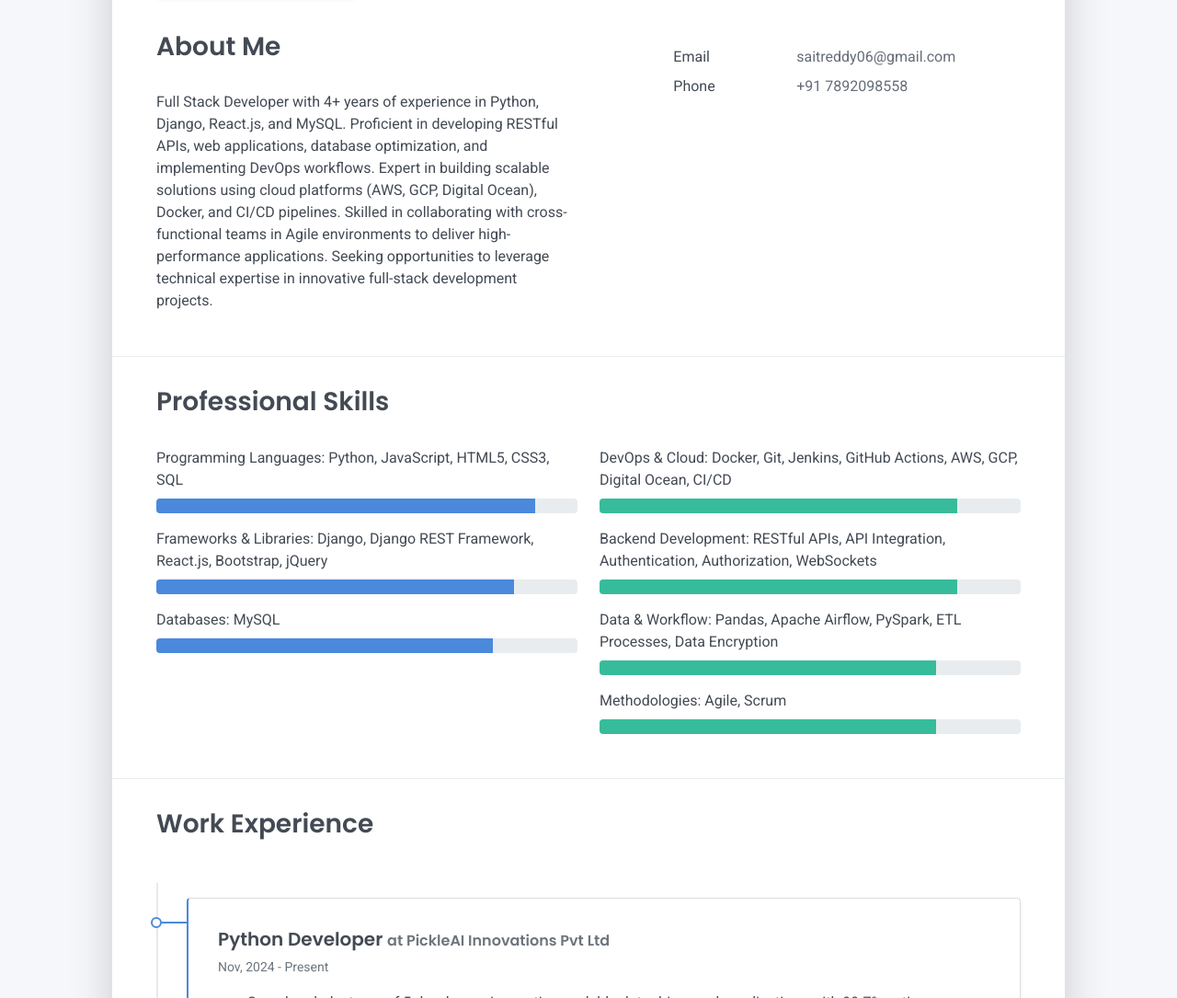
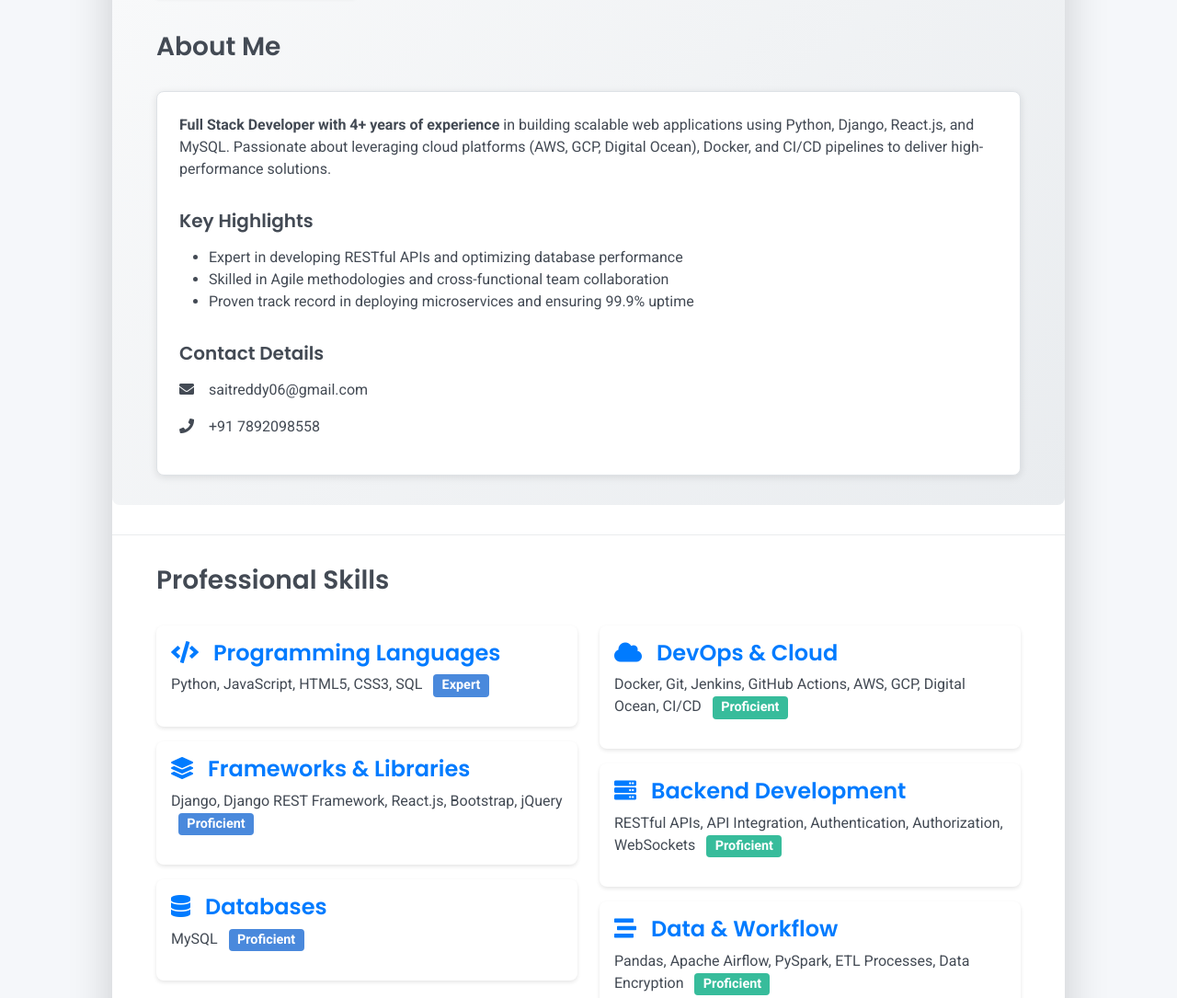
Before and after one commit to saitr/Sai_TR_Resume, a plain HTML site: page index.html in a window 1280 px wide. Shown: the part 391-1476 px from the top of the page at 92% size. Drawn offline with nearby package versions, Linux system fonts and the light colour scheme.

Commit message:
Update index.html

```diff
--- a/index.html
+++ b/index.html
@@ -19,6 +19,35 @@
   <link href="css/bootstrap.min.css?ver=1.2.0" rel="stylesheet">
   <link href="css/aos.css?ver=1.2.0" rel="stylesheet">
   <link href="css/main.css?ver=1.2.0" rel="stylesheet">
+  <style type="text/css">
+    .about-section {
+      background: linear-gradient(135deg, #f8f9fa 0%, #e9ecef 100%);
+      border-radius: 8px;
+      padding: 2rem;
+    }
+    .about-card {
+      background: white;
+      border: 1px solid #dee2e6;
+      border-radius: 8px;
+      padding: 1.5rem;
+      box-shadow: 0 2px 8px rgba(0, 0, 0, 0.1);
+    }
+    .skills-section .skill-category {
+      background: white;
+      border-radius: 8px;
+      padding: 1rem;
+      margin-bottom: 1rem;
+      box-shadow: 0 2px 4px rgba(0, 0, 0, 0.1);
+    }
+    .skills-section .skill-category h4 {
+      margin-bottom: 0.5rem;
+      color: #007bff;
+    }
+    .skills-section .badge {
+      font-size: 0.9rem;
+      margin-left: 0.5rem;
+    }
+  </style>
   <noscript>
     <style type="text/css">
       [data-aos] {
@@ -69,27 +98,18 @@
           </div>
         </div>
         <div class="about-section pt-4 px-3 px-lg-4 mt-1">
-          <div class="row">
-            <div class="col-md-6">
-              <h2 class="h3 mb-3">About Me</h2>
-              <p>Full Stack Developer with 4+ years of experience in Python, Django, React.js, and MySQL. Proficient in developing RESTful APIs, web applications, database optimization, and implementing DevOps workflows. Expert in building scalable solutions using cloud platforms (AWS, GCP, Digital Ocean), Docker, and CI/CD pipelines. Skilled in collaborating with cross-functional teams in Agile environments to deliver high-performance applications. Seeking opportunities to leverage technical expertise in innovative full-stack development projects.</p>
-            </div>
-            <div class="col-md-5 offset-md-1">
-              <div class="row mt-2">
-                <div class="col-sm-4">
-                  <div class="pb-1">Email</div>
-                </div>
-                <div class="col-sm-8">
-                  <div class="pb-1 text-secondary">saitreddy06@gmail.com</div>
-                </div>
-                <div class="col-sm-4">
-                  <div class="pb-1">Phone</div>
-                </div>
-                <div class="col-sm-8">
-                  <div class="pb-1 text-secondary">+91 7892098558</div>
-                </div>
-              </div>
-            </div>
+          <h2 class="h3 mb-3" data-aos="fade-up">About Me</h2>
+          <div class="about-card" data-aos="fade-up" data-aos-delay="100">
+            <p><strong>Full Stack Developer with 4+ years of experience</strong> in building scalable web applications using Python, Django, React.js, and MySQL. Passionate about leveraging cloud platforms (AWS, GCP, Digital Ocean), Docker, and CI/CD pipelines to deliver high-performance solutions.</p>
+            <h4 class="h5 mt-3">Key Highlights</h4>
+            <ul>
+              <li>Expert in developing RESTful APIs and optimizing database performance</li>
+              <li>Skilled in Agile methodologies and cross-functional team collaboration</li>
+              <li>Proven track record in deploying microservices and ensuring 99.9% uptime</li>
+            </ul>
+            <h4 class="h5 mt-3">Contact Details</h4>
+            <p><i class="fas fa-envelope me-2"></i>saitreddy06@gmail.com</p>
+            <p><i class="fas fa-phone me-2"></i>+91 7892098558</p>
           </div>
         </div>
         <hr class="d-print-none" />
@@ -97,56 +117,35 @@
           <h2 class="h3 mb-3">Professional Skills</h2>
           <div class="row">
             <div class="col-md-6">
-              <div class="mb-2"><span>Programming Languages: Python, JavaScript, HTML5, CSS3, SQL</span>
-                <div class="progress my-1">
-                  <div class="progress-bar bg-primary" role="progressbar" data-aos="zoom-in-right" data-aos-delay="100"
-                    data-aos-anchor=".skills-section" style="width: 90%" aria-valuenow="90" aria-valuemin="0"
-                    aria-valuemax="100"></div>
-                </div>
+              <div class="skill-category" data-aos="fade-up" data-aos-delay="100">
+                <h4><i class="fas fa-code me-2"></i>Programming Languages</h4>
+                <p>Python, JavaScript, HTML5, CSS3, SQL <span class="badge bg-primary">Expert</span></p>
               </div>
-              <div class="mb-2"><span>Frameworks & Libraries: Django, Django REST Framework, React.js, Bootstrap, jQuery</span>
-                <div class="progress my-1">
-                  <div class="progress-bar bg-primary" role="progressbar" data-aos="zoom-in-right" data-aos-delay="200"
-                    data-aos-anchor=".skills-section" style="width: 85%" aria-valuenow="85" aria-valuemin="0"
-                    aria-valuemax="100"></div>
-                </div>
+              <div class="skill-category" data-aos="fade-up" data-aos-delay="200">
+                <h4><i class="fas fa-layer-group me-2"></i>Frameworks & Libraries</h4>
+                <p>Django, Django REST Framework, React.js, Bootstrap, jQuery <span class="badge bg-primary">Proficient</span></p>
               </div>
-              <div class="mb-2"><span>Databases: MySQL</span>
-                <div class="progress my-1">
-                  <div class="progress-bar bg-primary" role="progressbar" data-aos="zoom-in-right" data-aos-delay="300"
-                    data-aos-anchor=".skills-section" style="width: 80%" aria-valuenow="80" aria-valuemin="0"
-                    aria-valuemax="100"></div>
-                </div>
+              <div class="skill-category" data-aos="fade-up" data-aos-delay="300">
+                <h4><i class="fas fa-database me-2"></i>Databases</h4>
+                <p>MySQL <span class="badge bg-primary">Proficient</span></p>
               </div>
             </div>
             <div class="col-md-6">
-              <div class="mb-2"><span>DevOps & Cloud: Docker, Git, Jenkins, GitHub Actions, AWS, GCP, Digital Ocean, CI/CD</span>
-                <div class="progress my-1">
-                  <div class="progress-bar bg-success" role="progressbar" data-aos="zoom-in-right" data-aos-delay="400"
-                    data-aos-anchor=".skills-section" style="width: 85%" aria-valuenow="85" aria-valuemin="0"
-                    aria-valuemax="100"></div>
-                </div>
+              <div class="skill-category" data-aos="fade-up" data-aos-delay="400">
+                <h4><i class="fas fa-cloud me-2"></i>DevOps & Cloud</h4>
+                <p>Docker, Git, Jenkins, GitHub Actions, AWS, GCP, Digital Ocean, CI/CD <span class="badge bg-success">Proficient</span></p>
               </div>
-              <div class="mb-2"><span>Backend Development: RESTful APIs, API Integration, Authentication, Authorization, WebSockets</span>
-                <div class="progress my-1">
-                  <div class="progress-bar bg-success" role="progressbar" data-aos="zoom-in-right" data-aos-delay="500"
-                    data-aos-anchor=".skills-section" style="width: 85%" aria-valuenow="85" aria-valuemin="0"
-                    aria-valuemax="100"></div>
-                </div>
+              <div class="skill-category" data-aos="fade-up" data-aos-delay="500">
+                <h4><i class="fas fa-server me-2"></i>Backend Development</h4>
+                <p>RESTful APIs, API Integration, Authentication, Authorization, WebSockets <span class="badge bg-success">Proficient</span></p>
               </div>
-              <div class="mb-2"><span>Data & Workflow: Pandas, Apache Airflow, PySpark, ETL Processes, Data Encryption</span>
-                <div class="progress my-1">
-                  <div class="progress-bar bg-success" role="progressbar" data-aos="zoom-in-right" data-aos-delay="600"
-                    data-aos-anchor=".skills-section" style="width: 80%" aria-valuenow="80" aria-valuemin="0"
-                    aria-valuemax="100"></div>
-                </div>
+              <div class="skill-category" data-aos="fade-up" data-aos-delay="600">
+                <h4><i class="fas fa-stream me-2"></i>Data & Workflow</h4>
+                <p>Pandas, Apache Airflow, PySpark, ETL Processes, Data Encryption <span class="badge bg-success">Proficient</span></p>
               </div>
-              <div class="mb-2"><span>Methodologies: Agile, Scrum</span>
-                <div class="progress my-1">
-                  <div class="progress-bar bg-success" role="progressbar" data-aos="zoom-in-right" data-aos-delay="700"
-                    data-aos-anchor=".skills-section" style="width: 80%" aria-valuenow="80" aria-valuemin="0"
-                    aria-valuemax="100"></div>
-                </div>
+              <div class="skill-category" data-aos="fade-up" data-aos-delay="700">
+                <h4><i class="fas fa-users-cog me-2"></i>Methodologies</h4>
+                <p>Agile, Scrum <span class="badge bg-success">Proficient</span></p>
               </div>
             </div>
           </div>
```
